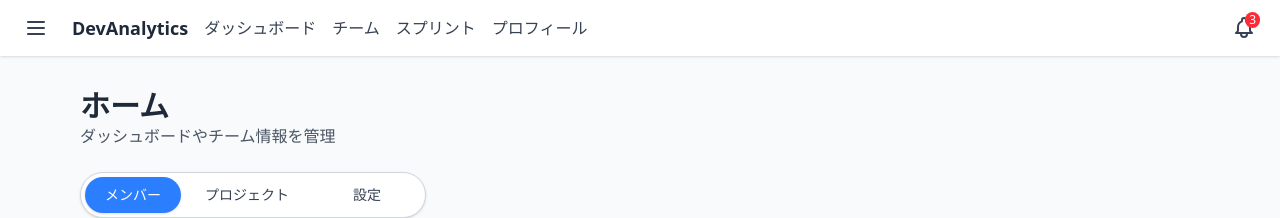
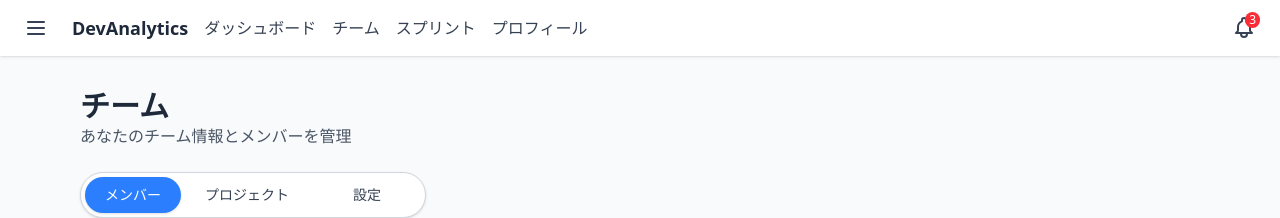
Before and after one commit to Sachika1102/spz-hackathon-frontend, a Next.js app in the folder spz-hackathon-frontend/: page /team in a window 1280 px wide. Shown: the top 218 px of the page. Built offline with nearby package versions, Linux system fonts and the light colour scheme.

Commit message:
設定ページの修正 page.tsxの移動

```diff
--- a/spz-hackathon-frontend/app/team/page.tsx
+++ b/spz-hackathon-frontend/app/team/page.tsx
@@ -1,4 +1,4 @@
-// app/page.tsx
+// app/team/page.tsx
 "use client";
 
 import { useState } from "react";
@@ -15,8 +15,8 @@ export default function TeamPage() {
     <>
       {/* ページごとのタイトル・サブタイトル */}
       <PageHeader
-        title="ホーム"
-        subtitle="ダッシュボードやチーム情報を管理"
+        title="チーム"
+        subtitle="あなたのチーム情報とメンバーを管理"
       />
 
       {/* タブUI（共通コンポーネント） */}
```
Also changed, not shown: spz-hackathon-frontend/app/page.tsx (added), 1 other file (tests, documents, lock files or other folders).
